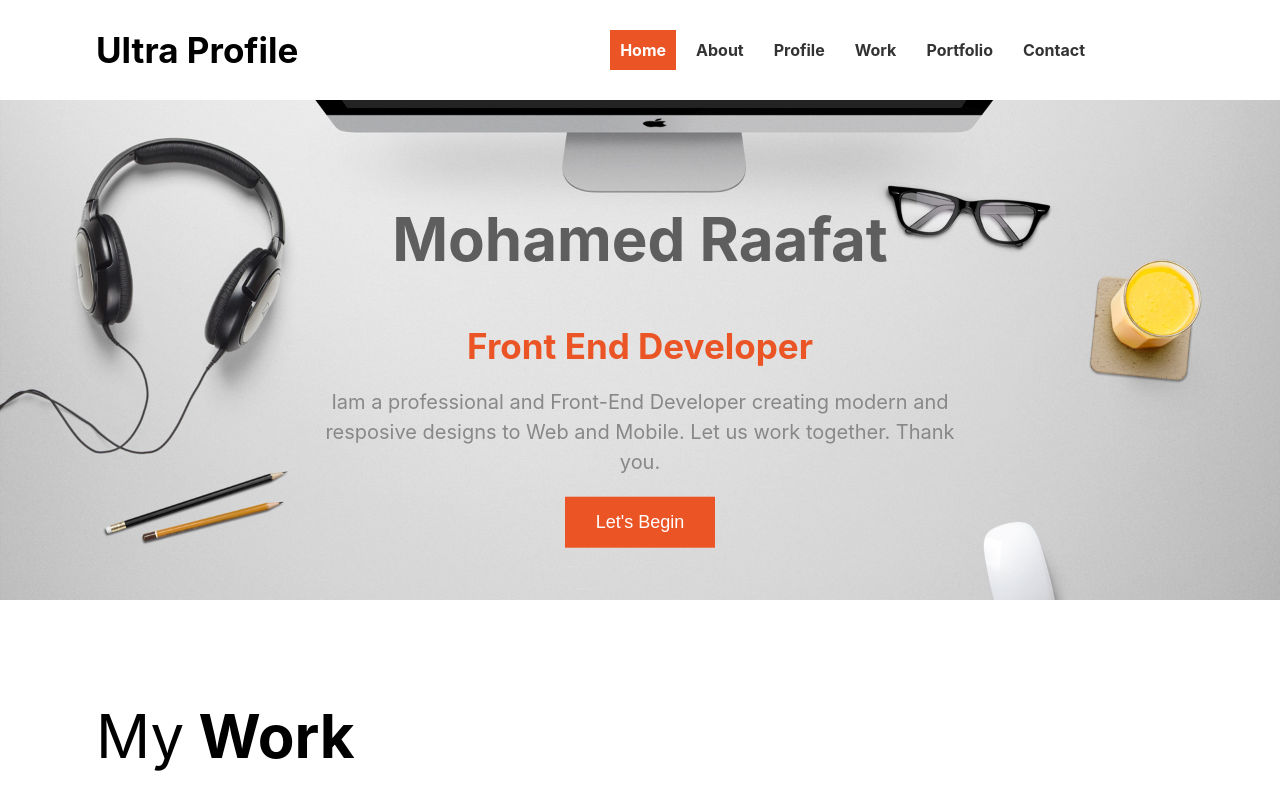
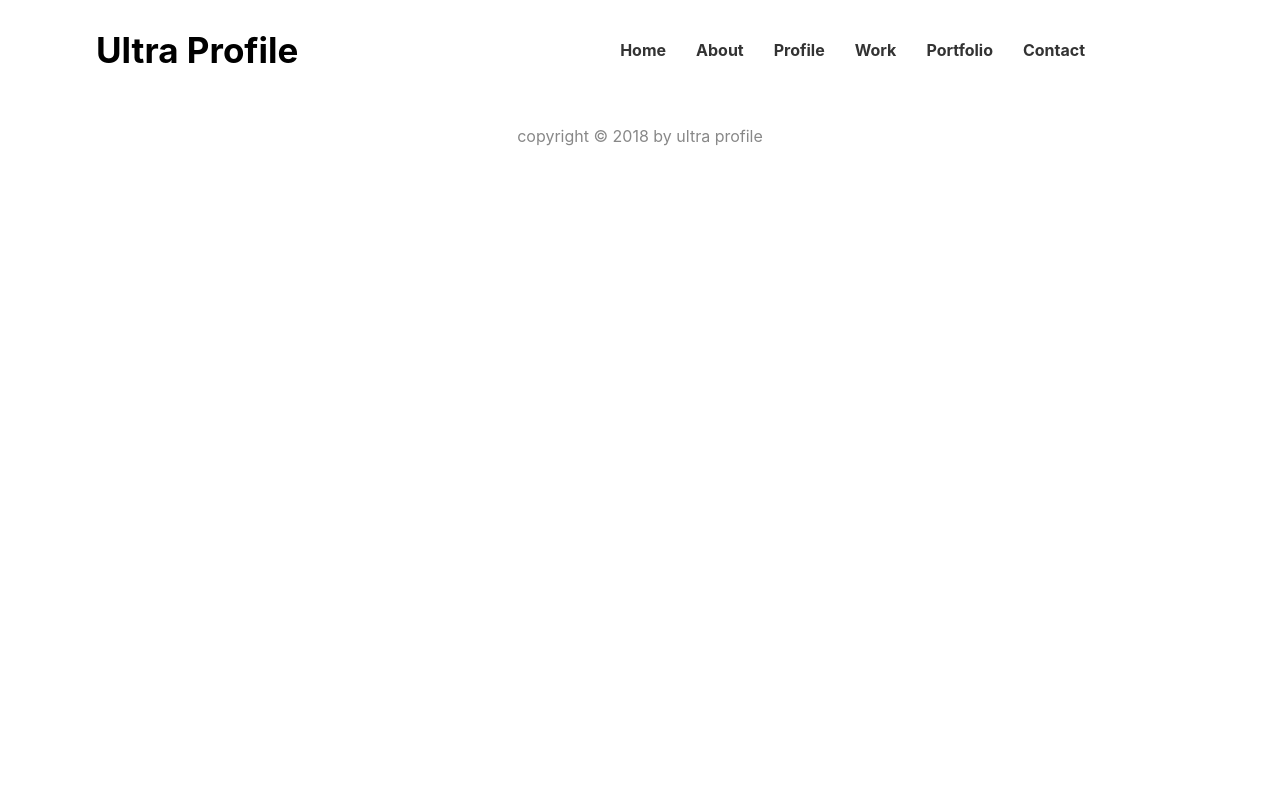
Before and after one commit to AMohamedRaafat/template-project, a React (Create React App) app: page / in a window 1280 px wide. Shown: the top 800 px of the page. Built offline with nearby package versions, Linux system fonts and the light colour scheme.

Commit message:
New Navigate

```diff
--- a/src/App.js
+++ b/src/App.js
@@ -11,7 +11,7 @@ class App extends Component {
       <BrowserRouter>
         <Nav />
         <Switch>
-          <Route path="/" component={Index} exact />
+          <Route path="/Home" component={Index} exact />
           <Route path="/contact" component={Contact} />
         </Switch>
         <Footer />
--- a/src/component/Navbar/index.js
+++ b/src/component/Navbar/index.js
@@ -9,7 +9,7 @@ const Nav = () => {
                 <LogoText>Ultra Profile</LogoText>
             </Logo>
           <UlList>
-            <ListItem ><Anchor as={NavLink} exact to="/">Home</Anchor></ListItem>
+            <ListItem ><Anchor as={NavLink} exact to="/Home">Home</Anchor></ListItem>
             <ListItem ><Anchor href="#">About</Anchor></ListItem>
             <ListItem ><Anchor href="#">Profile</Anchor></ListItem>
             <ListItem ><Anchor href="#">Work</Anchor></ListItem>
```
Also changed, not shown: 31 other files (tests, documents, lock files or other folders).
